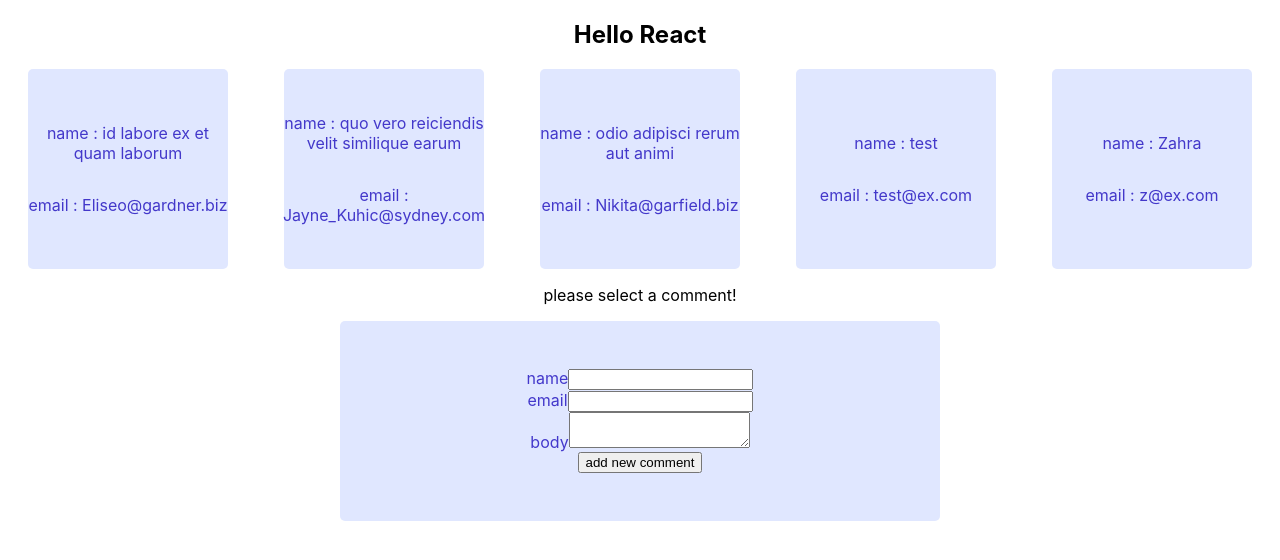
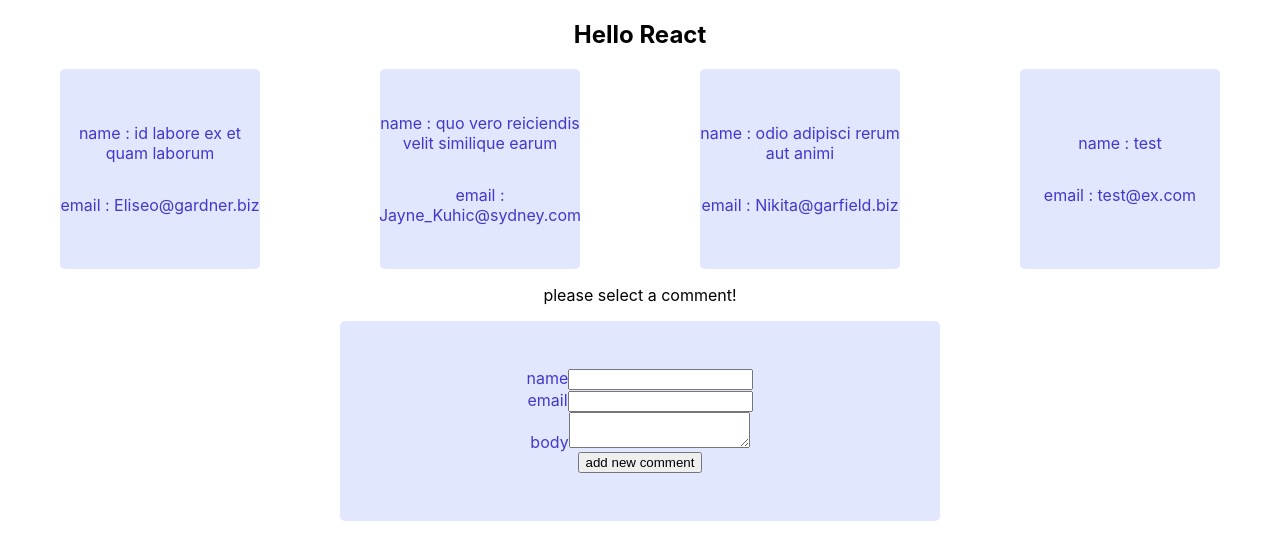
Before and after one commit to zarbabi/http-app, a React (Create React App) app: page / in a window 1280 px wide. Shown: the top 560 px of the page. Built offline with nearby package versions, Linux system fonts and the light colour scheme; data requests are answered from the project's data file.

Commit message:
update state after delete action

```diff
--- a/data/db.json
+++ b/data/db.json
@@ -26,12 +26,6 @@
       "email": "test@ex.com",
       "content": "test comment",
       "id": 6
-    },
-    {
-      "name": "Zahra",
-      "email": "z@ex.com",
-      "content": "teeest",
-      "id": 7
     }
   ]
 }
--- a/src/components/FullComment/FullComment.js
+++ b/src/components/FullComment/FullComment.js
@@ -1,7 +1,7 @@
 import "./fullComment.css";
 import axios from "axios";
 import { useEffect, useState } from "react";
-const FullComment = ({ commentId, setComments }) => {
+const FullComment = ({ commentId, setComments, setSelectedId }) => {
   const [comment, setComment] = useState(null);
 
   useEffect(() => {
@@ -18,6 +18,8 @@ const FullComment = ({ commentId, setComments }) => {
       await axios.delete(`http://localhost:3001/comments/${commentId}`);
       const { data } = await axios.get("http://localhost:3001/comments");
       setComments(data);
+      setSelectedId(null);
+      setComment(null);
     } catch (error) {}
   };
 
--- a/src/container/Discussion/Discussion.js
+++ b/src/container/Discussion/Discussion.js
@@ -53,7 +53,11 @@ const Discussion = () => {
     <main>
       <section>{renderComments()}</section>
       <section>
-        <FullComment commentId={selectedId}  setComments={setComments}/>
+        <FullComment
+          commentId={selectedId}
+          setComments={setComments}
+          setSelectedId={setSelectedId}
+        />
       </section>
       <section>
         <NewComment setComments={setComments} />
```
